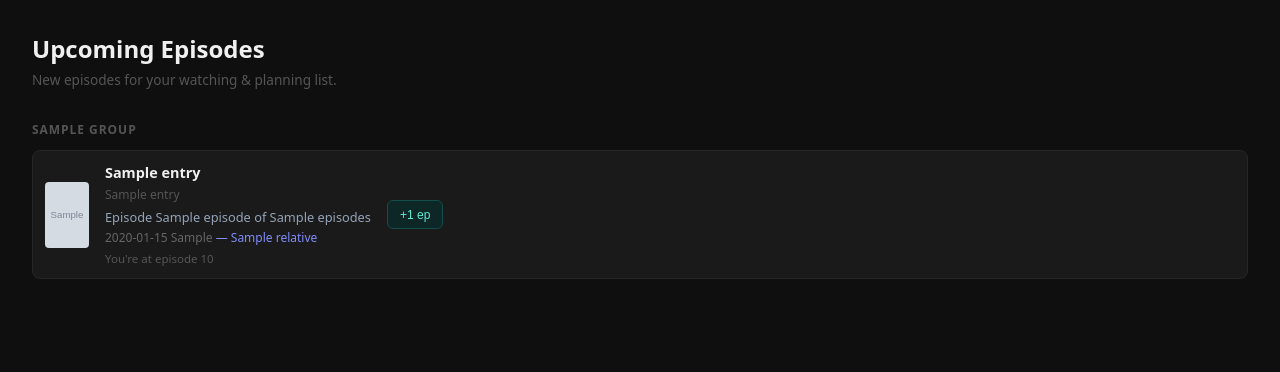
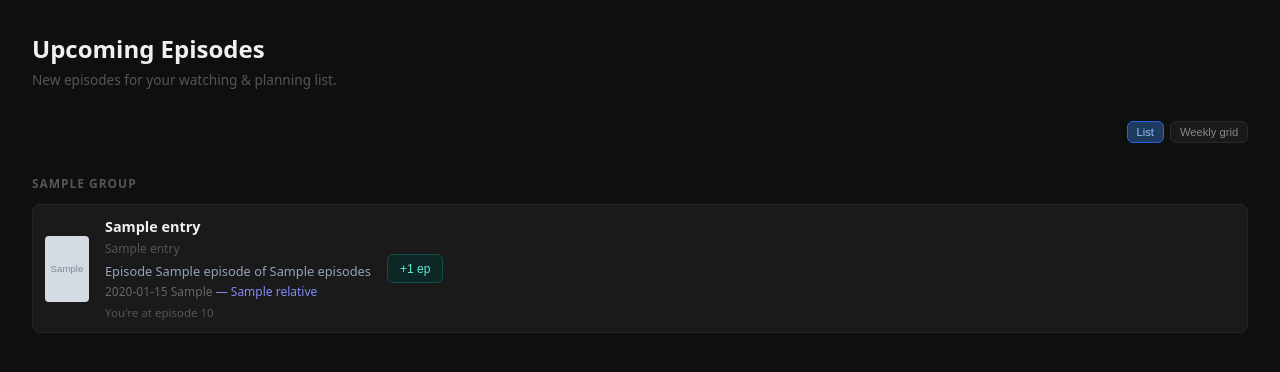
Before and after one commit to Napandee/AniDex, a FastAPI app: template app/templates/upcoming.html in a window 1280 px wide. Shown: the part 75-447 px from the top of the page. Run offline with FastAPI, Linux system fonts and the light colour scheme; the template is opened without the code that fills it: most values are stand-ins (such as "Sample title", 1, 10 or a date in 2020); grey boxes marked "Sample" are stand-in pictures; some libraries are stand-ins or nearby versions.

Commit message:
feat: add weekly Mon-Sun broadcast grid to upcoming view
Adds a toggleable weekly calendar-grid layout to /upcoming, grouping the
same airing_schedule_cache-backed entries by broadcast day of week
(Mon-Sun columns, local time) instead of only the existing "This
week"/"In N weeks" flat list. Kept the flat list as the default view
rather than replacing it, with a List/Weekly grid toggle (client-side,
persisted via localStorage) since removing existing functionality
wasn't asked for. Reuses a shared entry_card Jinja macro so both views
render identical cards, keeping the existing "+1 ep" mark-seen button
working in both. No change to how airing-schedule data is synced or
cached, per the issue's stated scope.

Fixes #80

```diff
--- a/app/main.py
+++ b/app/main.py
@@ -1735,10 +1735,23 @@ def upcoming(request: Request):
             entry["group"] = f"In {weeks} week{'s' if weeks > 1 else ''}"
         entries.append(entry)
 
+    # Weekly Mon-Sun broadcast-calendar grid — groups the same entries by
+    # broadcast day of week (local time), reusing airing_schedule_cache data
+    # already fetched above. No change to how that data is synced/cached.
+    week_grid = [
+        {"name": name, "entries": []}
+        for name in ("Monday", "Tuesday", "Wednesday", "Thursday", "Friday", "Saturday", "Sunday")
+    ]
+    for entry in entries:
+        week_grid[entry["airing_local"].weekday()]["entries"].append(entry)
+    today_weekday = now.astimezone(tz).weekday()
+    for idx, day in enumerate(week_grid):
+        day["is_today"] = idx == today_weekday
+
     return templates.TemplateResponse(
         request,
         "upcoming.html",
-        {"entries": entries},
+        {"entries": entries, "week_grid": week_grid},
     )
 
 
--- a/app/static/script.js
+++ b/app/static/script.js
@@ -324,6 +324,37 @@ if (recFilterEl) {
     });
   }
 }
+
+// ── Upcoming — list / weekly grid view toggle ──────────────────────────────────
+(function () {
+  const listBtn = document.getElementById('upcoming-view-list-btn');
+  const gridBtn = document.getElementById('upcoming-view-grid-btn');
+  const listView = document.getElementById('upcoming-list-view');
+  const gridView = document.getElementById('upcoming-grid-view');
+  if (!listBtn || !gridBtn || !listView || !gridView) return;
+
+  const STORAGE_KEY = 'upcoming-view';
+
+  function setView(view) {
+    const isGrid = view === 'grid';
+    listView.hidden = isGrid;
+    gridView.hidden = !isGrid;
+    listBtn.classList.toggle('active', !isGrid);
+    gridBtn.classList.toggle('active', isGrid);
+  }
+
+  listBtn.addEventListener('click', () => {
+    setView('list');
+    localStorage.setItem(STORAGE_KEY, 'list');
+  });
+  gridBtn.addEventListener('click', () => {
+    setView('grid');
+    localStorage.setItem(STORAGE_KEY, 'grid');
+  });
+
+  const saved = localStorage.getItem(STORAGE_KEY);
+  setView(saved === 'grid' ? 'grid' : 'list');
+})();
 
 // ── Upcoming — mark episode seen ──────────────────────────────────────────────
 document.querySelectorAll('.btn-mark-seen').forEach(btn => {
--- a/app/static/style.css
+++ b/app/static/style.css
@@ -1043,6 +1043,56 @@ body.auth-page main {
 
 .upcoming-progress { font-size: 0.72rem; color: #555; margin-top: 0.1rem; }
 
+.view-toggle-group { display: flex; gap: 0.4rem; }
+
+.upcoming-grid {
+  display: grid;
+  grid-template-columns: repeat(7, minmax(0, 1fr));
+  gap: 0.75rem;
+  align-items: start;
+}
+/* .upcoming-grid's `display: grid` is an author-stylesheet rule, which the cascade
+   ranks above the browser's default `[hidden] { display: none }` UA rule regardless
+   of selector specificity — so the bare class alone would never actually hide this
+   element. This higher-specificity attribute-selector override restores it. */
+#upcoming-grid-view[hidden] { display: none; }
+
+.upcoming-grid-day {
+  background: #141414;
+  border: 1px solid #262626;
+  border-radius: 8px;
+  padding: 0.6rem;
+  min-width: 0;
+}
+.upcoming-grid-day.is-today { border-color: #2563eb; }
+
+.upcoming-grid-day-header {
+  font-size: 0.75rem;
+  font-weight: 600;
+  text-transform: uppercase;
+  letter-spacing: 0.06em;
+  color: #888;
+  margin: 0 0 0.6rem;
+}
+.upcoming-grid-day.is-today .upcoming-grid-day-header { color: #93c5fd; }
+
+.upcoming-grid-day-list { gap: 0.5rem; }
+
+.upcoming-grid-day-list .upcoming-item {
+  flex-direction: column;
+  align-items: stretch;
+  padding: 0.5rem;
+  gap: 0.4rem;
+}
+.upcoming-grid-day-list .upcoming-cover { width: 100%; height: auto; }
+.upcoming-grid-day-list .btn-mark-seen { align-self: flex-end; }
+
+.upcoming-grid-empty {
+  font-size: 0.75rem;
+  color: #444;
+  margin: 0;
+}
+
 /* ── Stats page ──────────────────────────────────────────────────────────── */
 /* .stats body class no longer used — page now uses normal layout */
 .stats-page { max-width: 960px; margin: 0 auto; }
@@ -1969,6 +2019,10 @@ body.auth-page main {
   .upcoming-item { gap: 0.6rem; padding: 0.6rem 0.75rem; }
   .upcoming-cover { width: 40px; }
 
+  /* ── Upcoming — weekly grid stacks to one column per day ────────────────── */
+  .upcoming-grid { grid-template-columns: 1fr; }
+  .upcoming-grid-day-list .upcoming-cover { width: 40px; height: auto; }
+
   /* ── Bulk select bar — edge-to-edge, groups stack full-width ─────────── */
   .bulk-bar {
     left: 1rem;
--- a/app/templates/upcoming.html
+++ b/app/templates/upcoming.html
@@ -1,22 +1,7 @@
 {% extends "base.html" %}
 {% block title %}Upcoming — Anime Tracker{% endblock %}
 
-{% block content %}
-<div class="page-header">
-  <h1 class="page-title">Upcoming Episodes</h1>
-  <p class="page-sub">New episodes for your watching &amp; planning list.</p>
-</div>
-
-{% if entries %}
-  {% set ns = namespace(current_group=None) %}
-  {% for e in entries %}
-    {% if e.group != ns.current_group %}
-      {% if ns.current_group is not none %}</ul>{% endif %}
-      {% set ns.current_group = e.group %}
-      <h2 class="upcoming-group">{{ e.group }}</h2>
-      <ul class="upcoming-list">
-    {% endif %}
-
+{% macro entry_card(e) %}
     <li class="upcoming-item">
       {% if e.cover_image_url %}
       <img src="{{ e.cover_image_url }}" alt="{{ e.title_romaji }}" class="upcoming-cover">
@@ -42,9 +27,54 @@
               data-anime-id="{{ e.id }}"
               data-progress="{{ e.progress or 0 }}">+1 ep</button>
     </li>
+{% endmacro %}
 
-  {% endfor %}
-  </ul>
+{% block content %}
+<div class="page-header">
+  <h1 class="page-title">Upcoming Episodes</h1>
+  <p class="page-sub">New episodes for your watching &amp; planning list.</p>
+</div>
+
+{% if entries %}
+  <div class="library-toolbar">
+    <div class="toolbar-right">
+      <div class="view-toggle-group" role="group" aria-label="Upcoming view">
+        <button type="button" id="upcoming-view-list-btn" class="filter-btn active" data-view="list">List</button>
+        <button type="button" id="upcoming-view-grid-btn" class="filter-btn" data-view="grid">Weekly grid</button>
+      </div>
+    </div>
+  </div>
+
+  <div id="upcoming-list-view">
+    {% set ns = namespace(current_group=None) %}
+    {% for e in entries %}
+      {% if e.group != ns.current_group %}
+        {% if ns.current_group is not none %}</ul>{% endif %}
+        {% set ns.current_group = e.group %}
+        <h2 class="upcoming-group">{{ e.group }}</h2>
+        <ul class="upcoming-list">
+      {% endif %}
+      {{ entry_card(e) }}
+    {% endfor %}
+    </ul>
+  </div>
+
+  <div id="upcoming-grid-view" class="upcoming-grid" hidden>
+    {% for day in week_grid %}
+    <div class="upcoming-grid-day{% if day.is_today %} is-today{% endif %}">
+      <h3 class="upcoming-grid-day-header">{{ day.name }}</h3>
+      {% if day.entries %}
+      <ul class="upcoming-list upcoming-grid-day-list">
+        {% for e in day.entries %}
+          {{ entry_card(e) }}
+        {% endfor %}
+      </ul>
+      {% else %}
+      <p class="upcoming-grid-empty">Nothing airing</p>
+      {% endif %}
+    </div>
+    {% endfor %}
+  </div>
 {% else %}
 <p class="empty">No upcoming episodes — nothing currently airing in your list.</p>
 {% endif %}
```
